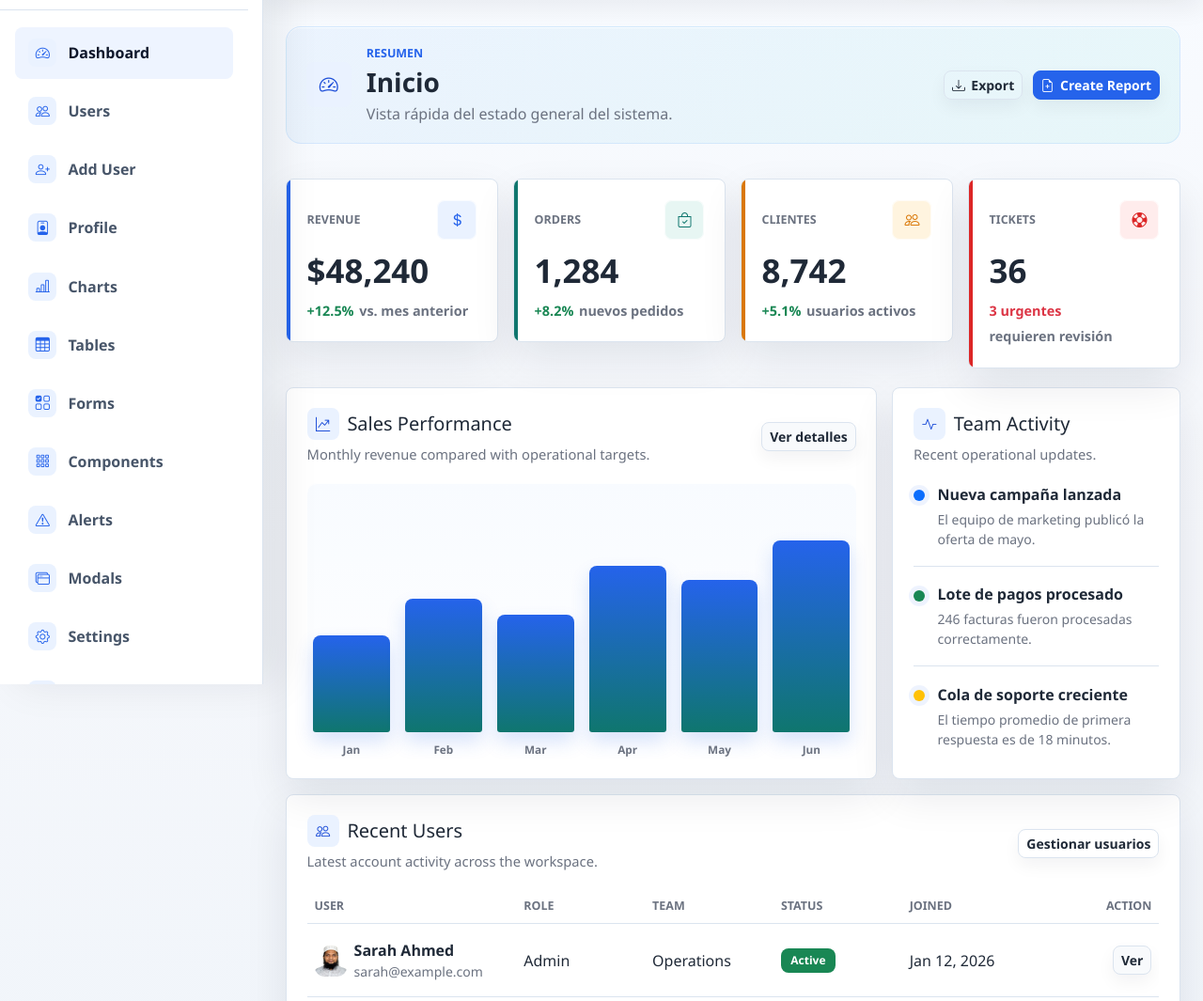
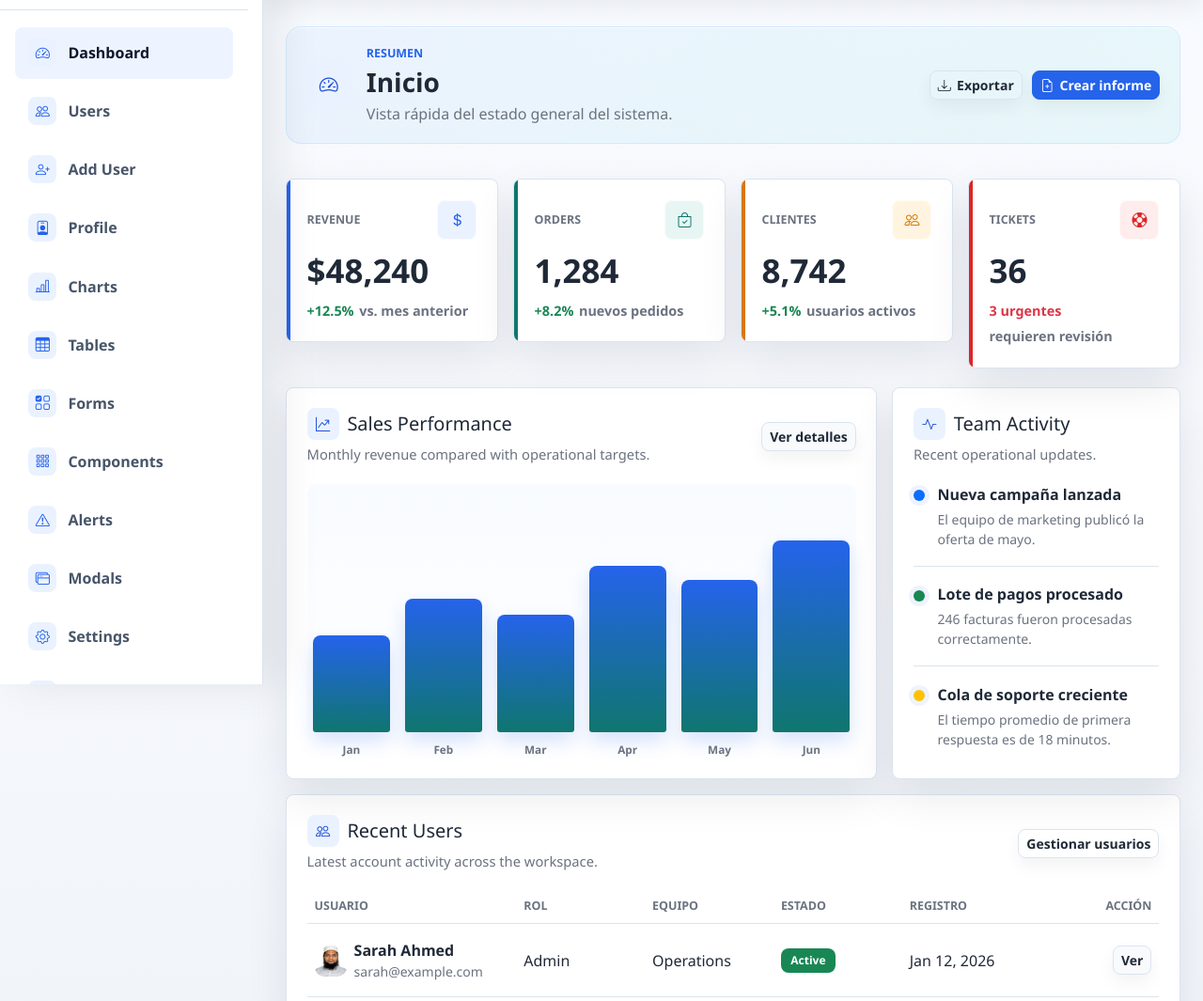
Before and after one commit to Carnesito/interfacesG5, a Django app: page /dashboard/ in a window 1280 px wide. Shown: the part 72-1137 px from the top of the page at 94% size. Run offline with Django 5.2, Linux system fonts and the light colour scheme; a user stored in the database is signed in; some libraries are stand-ins or nearby versions.

Commit message:
style: ajustes visuales menores

```diff
--- a/dashboard/templates/dashboard/dashboard.html
+++ b/dashboard/templates/dashboard/dashboard.html
@@ -14,7 +14,7 @@
                 <p class="text-muted mb-0">Vista rápida del estado general del sistema.</p>
               </div>
             </div>
-            <div class="heading-actions"><button class="btn btn-outline-secondary btn-sm" type="button"><i class="bi bi-download" aria-hidden="true"></i> Export</button><button class="btn btn-primary btn-sm" type="button"><i class="bi bi-file-earmark-plus" aria-hidden="true"></i> Create Report</button></div>
+            <div class="heading-actions"><button class="btn btn-outline-secondary btn-sm" type="button"><i class="bi bi-download" aria-hidden="true"></i> Exportar</button><button class="btn btn-primary btn-sm" type="button"><i class="bi bi-file-earmark-plus" aria-hidden="true"></i> Crear informe</button></div>
           </div>
 
           <section class="row g-3 mt-1" aria-label="Dashboard metrics">
@@ -125,7 +125,7 @@
             </div>
             <div class="table-responsive">
               <table class="table align-middle mb-0">
-                <thead><tr><th scope="col">User</th><th scope="col">Role</th><th scope="col">Team</th><th scope="col">Status</th><th scope="col">Joined</th><th scope="col" class="text-end">Action</th></tr></thead>
+                <thead><tr><th scope="col">Usuario</th><th scope="col">Rol</th><th scope="col">Equipo</th><th scope="col">Estado</th><th scope="col">Registro</th><th scope="col" class="text-end">Acción</th></tr></thead>
                 <tbody>
                   <tr>
                     <td>
```
